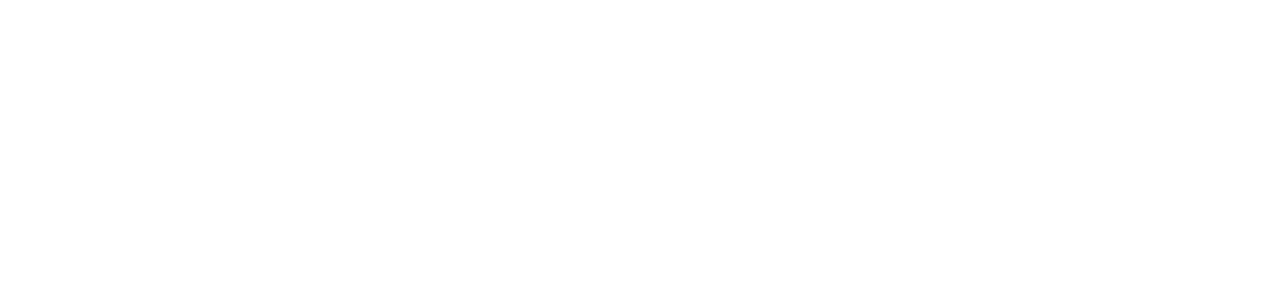
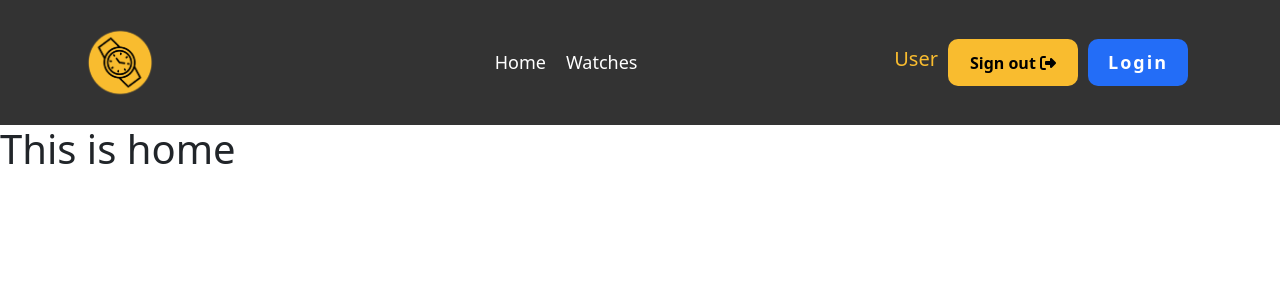
Before and after one commit to Samiul-Ahmed-96/watch-club-client, a React (Create React App) app: page / in a window 1280 px wide. Shown: the top 300 px of the page. Built offline with nearby package versions, Linux system fonts and the light colour scheme.

Commit message:
Build Header

```diff
--- a/package.json
+++ b/package.json
@@ -11,6 +11,7 @@
     "react-bootstrap": "^2.0.2",
     "react-dom": "^17.0.2",
     "react-router-dom": "^5.3.0",
+    "react-router-hash-link": "^2.4.3",
     "react-scripts": "4.0.3",
     "web-vitals": "^1.1.2"
   },
--- a/src/App.css
+++ b/src/App.css
@@ -1,8 +1,5 @@
-/* google font */
-@import url("https://fonts.googleapis.com/css2?family=Fira+Code:wght@400;500;600;700&display=swap");
 .App {
   text-align: center;
-  font-family: "Fira Code", monospace;
 }
 
 .App-logo {
--- a/src/App.js
+++ b/src/App.js
@@ -1,11 +1,31 @@
 import 'bootstrap/dist/css/bootstrap.min.css';
+import { BrowserRouter, Route, Switch } from 'react-router-dom';
 import './App.css';
-
+import Home from './Pages/Home/Home/Home';
+import Login from './Pages/Login/Login/Login';
+import NotFound from './Pages/NotFound/NotFound';
+import Footer from './Pages/Shared/Footer/Footer';
+import Header from './Pages/Shared/Header/Header';
 function App() {
   return (
-    <div className="App">
-
-    </div>
+    <BrowserRouter>
+    <Header/>
+    <Switch>
+      <Route exact path="/">
+          <Home/>
+      </Route>
+      <Route path="/home">
+          <Home/>
+      </Route>
+      <Route path="/login">
+          <Login/>
+      </Route>
+      <Route path="*">
+        <NotFound/>
+      </Route>
+    </Switch>
+    <Footer/>
+   </BrowserRouter>
   );
 }
 
--- /dev/null
+++ b/src/Pages/Home/Home/Home.js
@@ -0,0 +1,11 @@
+import React from 'react';
+
+const Home = () => {
+    return (
+        <div>
+            <h1>This is home</h1>
+        </div>
+    );
+};
+
+export default Home;
--- /dev/null
+++ b/src/Pages/Login/Login/Login.js
@@ -0,0 +1,11 @@
+import React from 'react';
+
+const Login = () => {
+    return (
+        <div>
+
+        </div>
+    );
+};
+
+export default Login;
--- /dev/null
+++ b/src/Pages/NotFound/NotFound.js
@@ -0,0 +1,11 @@
+import React from 'react';
+
+const NotFound = () => {
+    return (
+        <div>
+
+        </div>
+    );
+};
+
+export default NotFound;
--- /dev/null
+++ b/src/Pages/Shared/Footer/Footer.js
@@ -0,0 +1,11 @@
+import React from 'react';
+
+const Footer = () => {
+    return (
+        <div>
+
+        </div>
+    );
+};
+
+export default Footer;
--- /dev/null
+++ b/src/Pages/Shared/Header/Header.css
@@ -0,0 +1,54 @@
+.me-auto {
+  margin-left: auto;
+}
+a.navbar-brand {
+  width: 150px;
+}
+.header {
+  background: #333;
+  padding: 20px 0px;
+}
+.me-auto.navbar-nav a:hover {
+  color: #f9bc2f;
+}
+.navbar-nav a {
+  color: #fff;
+  font-size: 18px;
+  text-decoration: none;
+  margin: 0px 10px;
+}
+.navbar-nav li {
+  color: #f9bc2f;
+  font-size: 20px;
+  margin-left: 10px;
+  margin-top: 5px;
+}
+.navbar-nav button {
+  background: #f9bc2f;
+  border: none;
+  margin-left: 10px;
+  width: 130px;
+  font-weight: 600;
+  border-radius: 10px;
+  padding: 10px;
+}
+
+.ls-btn {
+  background: rgb(35, 109, 247);
+  padding: 10px;
+  color: #2c2c2c;
+  font-weight: 600;
+  letter-spacing: 2px;
+  width: 100px;
+  text-align: center;
+  border-radius: 10px;
+}
+@media screen and (min-device-width: 250px) and (max-device-width: 768px) {
+  .navbar-nav .ls-btn {
+    margin-top: 15px;
+    padding: 5px 0px;
+  }
+  .navbar-nav button {
+    margin-top: 15px;
+  }
+}
--- /dev/null
+++ b/src/Pages/Shared/Header/Header.js
@@ -0,0 +1,30 @@
+import React from 'react';
+import { Container, Nav, Navbar } from 'react-bootstrap';
+import { Link } from 'react-router-dom';
+import { HashLink } from 'react-router-hash-link';
+import logo from '../../../Images/Logo.png';
+import './Header.css';
+
+const Header = () => {
+    return (
+        <Navbar sticky="top" className="header"  collapseOnSelect expand="lg" >
+        <Container>
+        <Navbar.Brand as={HashLink} to="/home"><img className='w-50' src={logo} alt="Watch-Club" /></Navbar.Brand>
+        <Navbar.Toggle aria-controls="responsive-navbar-nav" />
+        <Navbar.Collapse id="responsive-navbar-nav">
+        <Nav className="me-auto">
+            <Link to="/home">Home</Link>
+            <HashLink to="/home#watches">Watches</HashLink>
+        </Nav>
+        <Nav>
+            <li>User</li>
+            <button>Sign out <i class="fas fa-sign-out-alt"></i></button>
+            <Link className='ls-btn' to="/login">Login</Link>
+        </Nav>
+        </Navbar.Collapse>
+        </Container>
+    </Navbar>
+    );
+};
+
+export default Header;
--- a/src/index.css
+++ b/src/index.css
@@ -1,13 +1,13 @@
+/* google font */
+@import url("https://fonts.googleapis.com/css2?family=Fira+Code:wght@400;500;600;700&display=swap");
 body {
   margin: 0;
-  font-family: -apple-system, BlinkMacSystemFont, 'Segoe UI', 'Roboto', 'Oxygen',
-    'Ubuntu', 'Cantarell', 'Fira Sans', 'Droid Sans', 'Helvetica Neue',
-    sans-serif;
+  font-family: "Fira Code", monospace;
   -webkit-font-smoothing: antialiased;
   -moz-osx-font-smoothing: grayscale;
 }
 
 code {
-  font-family: source-code-pro, Menlo, Monaco, Consolas, 'Courier New',
+  font-family: source-code-pro, Menlo, Monaco, Consolas, "Courier New",
     monospace;
 }
```
Also changed, not shown: src/Images/Logo.png (added), 1 other file (tests, documents, lock files or other folders).
